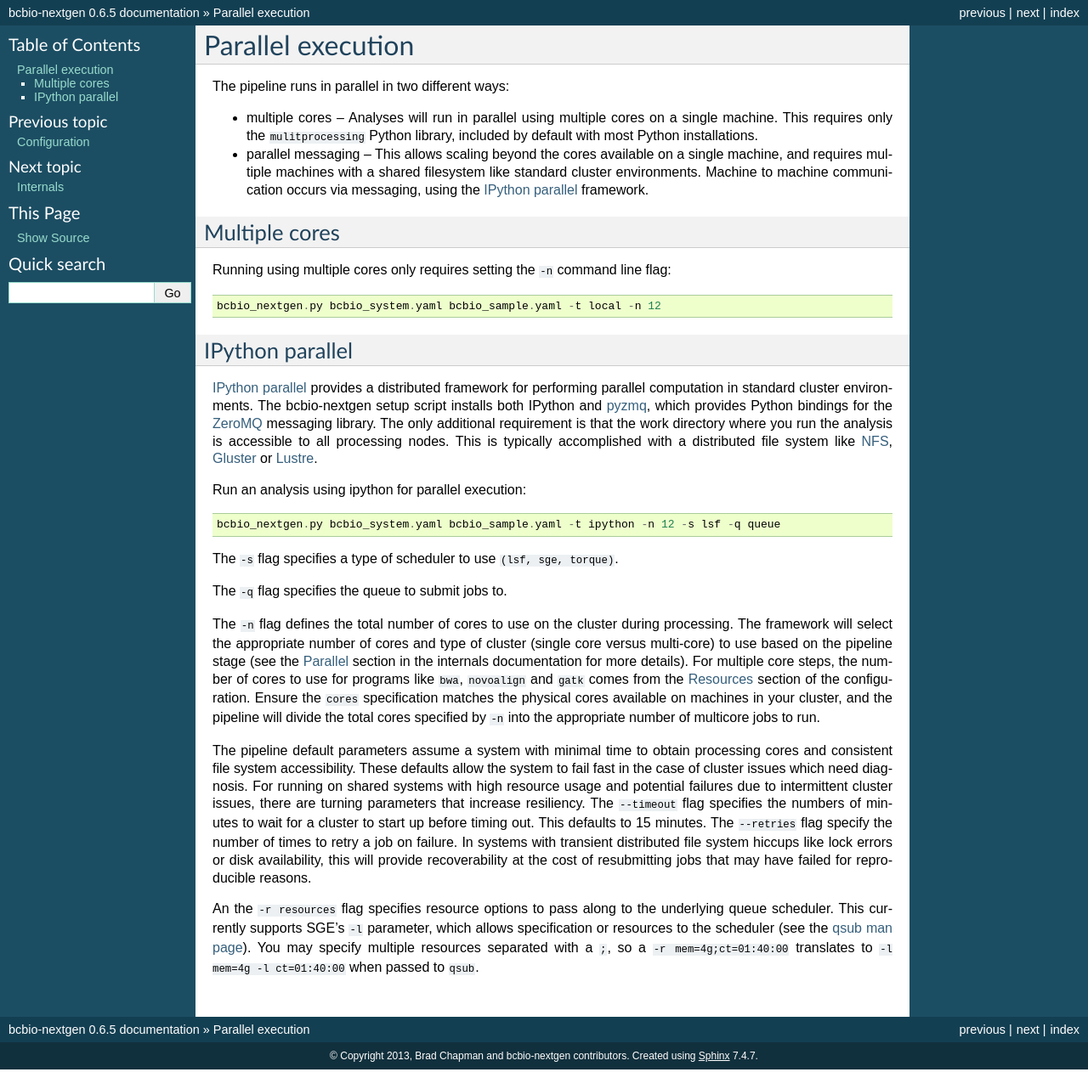
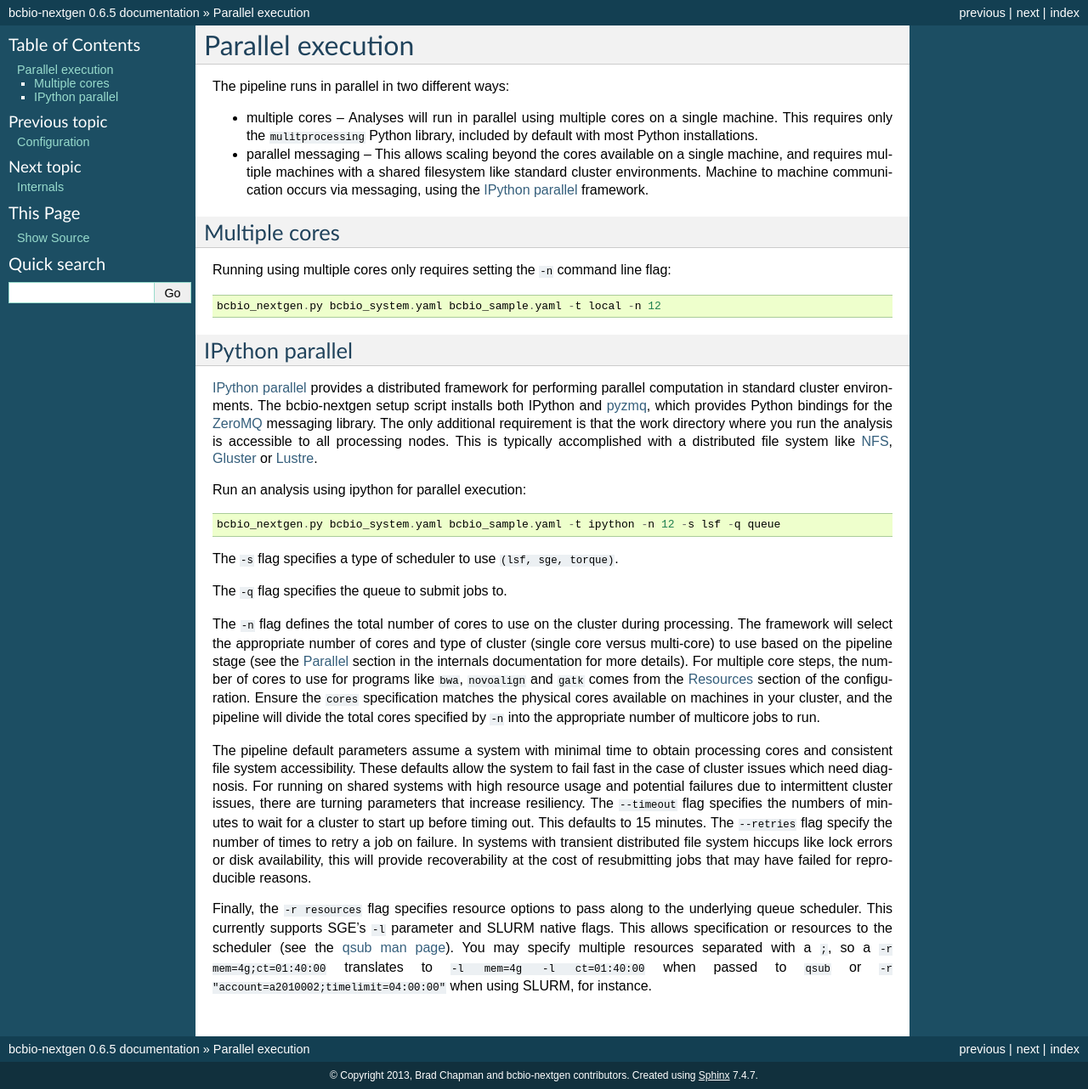
Before and after one commit to bcbio/bcbio-nextgen, a Sphinx documentation site: the page built from docs/contents/parallel.rst, in a window 1280 px wide. Shown: the whole page at 85% size. Built offline with Sphinx 7.4.7, drawn with Linux system fonts in a browser that asks for light colours; before the commit the page ends 1259 px from its top, so only the background shows below that.

Commit message:
Flags needed for SLURM from bcbio-nextgen to ipython-cluster-helper

```diff
--- a/docs/contents/parallel.rst
+++ b/docs/contents/parallel.rst
@@ -66,12 +66,13 @@ with transient distributed file system hiccups like lock errors or disk
 availability, this will provide recoverability at the cost of
 resubmitting jobs that may have failed for reproducible reasons.
 
-An the ``-r resources`` flag specifies resource options to pass along
+Finally, the ``-r resources`` flag specifies resource options to pass along
 to the underlying queue scheduler. This currently supports SGE's
-``-l`` parameter, which allows specification or resources to the
-scheduler (see the `qsub man page`_). You may specify multiple
+``-l`` parameter and SLURM native flags. This allows specification
+or resources to the scheduler (see the `qsub man page`_). You may specify multiple
 resources separated with a ``;``, so a ``-r mem=4g;ct=01:40:00``
-translates to ``-l mem=4g -l ct=01:40:00`` when passed to ``qsub``.
+translates to ``-l mem=4g -l ct=01:40:00`` when passed to ``qsub`` or
+``-r "account=a2010002;timelimit=04:00:00"`` when using SLURM, for instance.
 
 .. _qsub man page: http://gridscheduler.sourceforge.net/htmlman/htmlman1/qsub.html
 .. _IPython parallel: http://ipython.org/ipython-doc/dev/index.html
```
Also changed, not shown: 3 other files.
